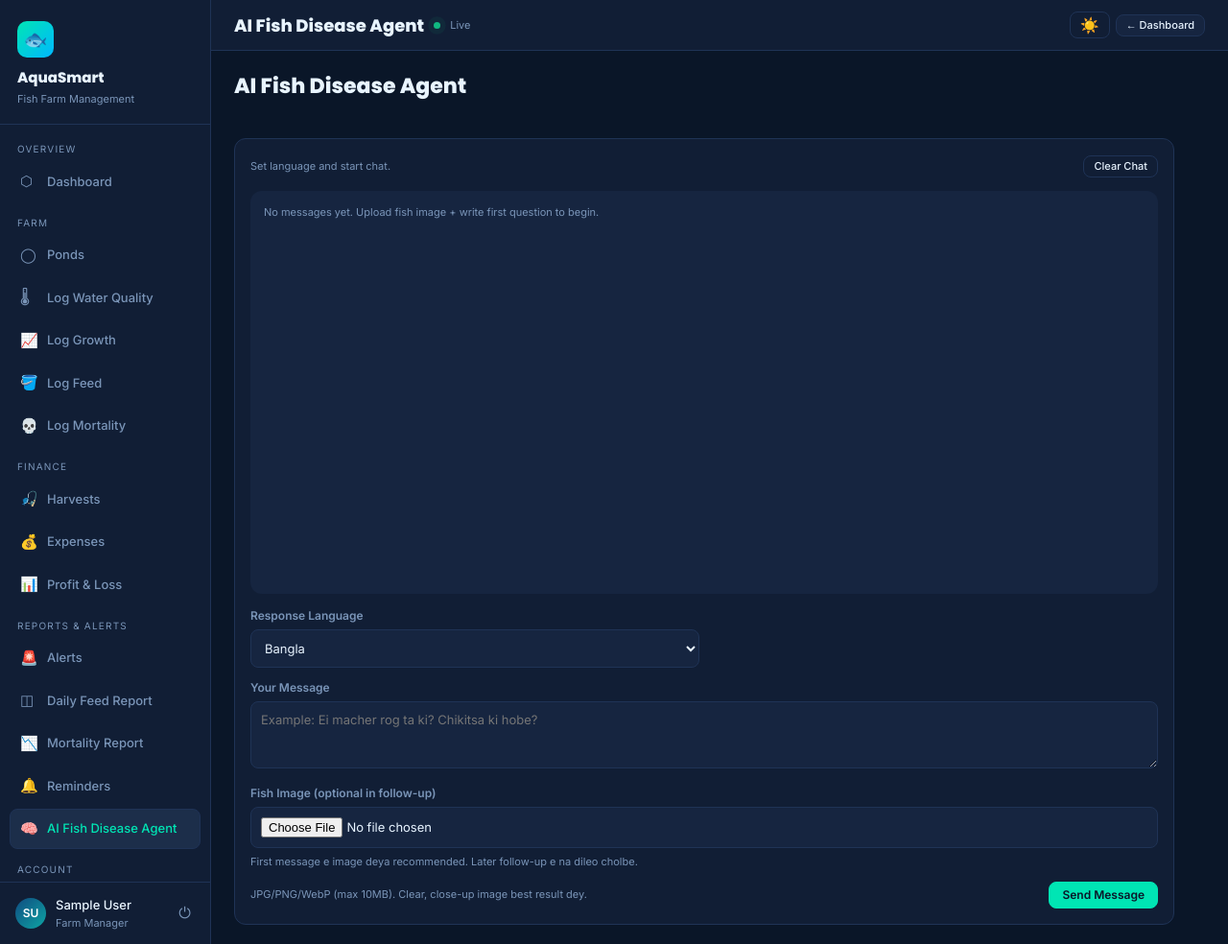
After one commit to Sadman-Devx/smart-fish-farm, a Django app: page /ai-fish-disease-agent/ in a window 1280 px wide. The commit adds this page. Shown: the whole page at 96% size. Run offline with Django 5.2, Linux system fonts and the light colour scheme; the visitor is signed in with stand-in values (Sample User, id 1); parts of the project's set-up code (start-up, migrations or seed data) failed here and were passed over.

Commit message:
add ai agent

```diff
--- a/farm/urls.py
+++ b/farm/urls.py
@@ -25,6 +25,7 @@ urlpatterns = [
     # ── Ponds & Batches ────────────────────────────────────────────────────────
     path("ponds/",                    views.pond_list,         name="pond_list"),
     path("ponds/add/",                views.pond_create,       name="pond_create"),
+    path("ponds/<int:pk>/delete/",    views.pond_delete,       name="pond_delete"),
     path("ponds/<int:pk>/",           views.pond_detail,       name="pond_detail"),
     path("batches/add/",              views.batch_create,      name="batch_create"),
     path("batches/<int:pk>/",         views.batch_detail,      name="batch_detail"),
@@ -57,4 +58,5 @@ urlpatterns = [
     path("reports/mortality/",        views.mortality_report,  name="mortality_report"),
     path("weather/refresh/",          views.refresh_weather_view, name="refresh_weather"),
     path("feeding/done/",             views.mark_feeding_done_view, name="mark_feeding_done"),
+    path("ai-fish-disease-agent/",    views.ai_fish_disease_agent, name="ai_fish_disease_agent"),
 ]
--- a/farm/views.py
+++ b/farm/views.py
@@ -35,6 +35,7 @@ Analytics additions (2026-04):
 """
 from datetime import timedelta, date
 from decimal import Decimal
+import base64
 
 from django.db.models import Avg, Sum, Count, Q
 from django.db.models.functions import TruncDate, TruncMonth
@@ -45,6 +46,8 @@ from django.shortcuts import get_object_or_404, redirect, render
 from django.utils import timezone
 from django.views.decorators.http import require_POST
 from django.contrib.auth.decorators import login_required
+import google.genai as genai
+from google.genai import types
 from .services.weather_ingest import get_weather_for_location, get_feeding_suggestion
 
 from .models import (
@@ -440,6 +443,17 @@ def pond_create(request):
 
 
 @login_required
+@require_POST
+def pond_delete(request, pk):
+    """Delete a pond belonging to the current user."""
+    pond = get_object_or_404(Pond, pk=pk, owner=request.user)
+    pond_name = pond.name
+    pond.delete()
+    messages.success(request, f"Pond '{pond_name}' deleted successfully.")
+    return redirect("farm:pond_list")
+
+
+@login_required
 def batch_create(request):
     """Create a new fish batch — only user's own ponds shown in dropdown."""
     if request.method == "POST":
@@ -454,40 +468,35 @@ def batch_create(request):
 
 
 @login_required
+@require_POST
 def batch_delete(request, pk):
-    """Delete a fish batch."""
-    if request.method == "POST":
-        from .models import FishBatch
-        batch = get_object_or_404(FishBatch, pk=pk, pond__owner=request.user)
-        batch.delete()
-        messages.success(request, "Fish batch deleted successfully.")
-        return redirect("farm:pond_list")
-    return redirect("farm:pond_list")
+    """Delete a fish batch belonging to current user."""
+    batch = get_object_or_404(FishBatch, pk=pk, pond__owner=request.user)
+    pond_pk = batch.pond_id
+    batch.delete()
+    messages.success(request, "Fish batch deleted successfully.")
+    return redirect("farm:pond_detail", pk=pond_pk)
 
 
 
 @login_required
 def batch_update(request, pk):
-    """Update a fish batch."""
-
+    """Update a fish batch belonging to current user."""
     batch = get_object_or_404(FishBatch, pk=pk, pond__owner=request.user)
 
     if request.method == "POST":
+        form = forms.FishBatchForm(request.POST, instance=batch, user=request.user)
+        if form.is_valid():
+            updated_batch = form.save()
+            messages.success(request, "Fish batch updated successfully.")
+            return redirect("farm:batch_detail", pk=updated_batch.pk)
+    else:
+        form = forms.FishBatchForm(instance=batch, user=request.user)
 
-        form = FishBatchForm(request.POST, instance=batch, user=request.user)
-        if form.is_valid():
-            form.save()
-            messages.success(request, "Fish batch updated successfully.")
-            return redirect("farm:pond_list")
-    else:
-        form = FishBatchForm(instance=batch, user=request.user)
-
-    # simple_form.html
     return render(request, "farm/simple_form.html", {
         "form": form,
         "title": "Update Fish Batch"
     })
-
 
 
 
@@ -936,7 +945,6 @@ def mortality_report(request):
 # ─────────────────────────────────────────────────────────────────────────────
 
 @login_required
-@login_required
 def weather_create(request):
     if request.method == "POST":
         form = forms.WeatherRecordForm(request.POST, user=request.user)
@@ -1096,3 +1104,162 @@ def mark_feeding_done_view(request):
             reminder.save()
             messages.success(request, "Feeding marked as done!")
     return redirect("farm:dashboard")
+
+
+@login_required
+def ai_fish_disease_agent(request):
+    """
+    Fish disease chat assistant with image + follow-up conversation support.
+    """
+    selected_language = request.session.get("fish_ai_selected_language", "bangla")
+    custom_language = request.session.get("fish_ai_custom_language", "")
+    chat_history = request.session.get("fish_ai_chat_history", [])
+    uploaded_image_data_url = request.session.get("fish_ai_image_data_url", "")
+    response_label = "Bangla"
+
+    if request.method == "POST" and request.POST.get("clear_chat") == "1":
+        for key in (
+            "fish_ai_chat_history",
+            "fish_ai_image_data_url",
+            "fish_ai_image_part",
+            "fish_ai_selected_language",
+            "fish_ai_custom_language",
+        ):
+            request.session.pop(key, None)
+        messages.success(request, "AI chat cleared.")
+        return redirect("farm:ai_fish_disease_agent")
+
+    if request.method == "POST":
+        chat_form = forms.AIFishDiseaseChatForm(request.POST, request.FILES)
+        selected_language = (request.POST.get("language") or selected_language).strip().lower()
+        custom_language = (request.POST.get("custom_language") or custom_language).strip()
+
+        if not chat_form.is_valid():
+            for _, form_errors in chat_form.errors.items():
+                for err in form_errors:
+                    messages.error(request, err)
+            return redirect("farm:ai_fish_disease_agent")
+
+        selected_language = chat_form.cleaned_data["language"]
+        custom_language = chat_form.cleaned_data["custom_language"]
+        chat_message = chat_form.cleaned_data["chat_message"]
+        uploaded_image = chat_form.cleaned_data.get("fish_image")
+
+        request.session["fish_ai_selected_language"] = selected_language
+        request.session["fish_ai_custom_language"] = custom_language
+
+        if uploaded_image:
+            image_bytes = uploaded_image.read()
+            uploaded_image_data_url = (
+                f"data:{uploaded_image.content_type};base64,"
+                f"{base64.b64encode(image_bytes).decode('utf-8')}"
+            )
+            request.session["fish_ai_image_data_url"] = uploaded_image_data_url
+            request.session["fish_ai_image_part"] = {
+                "mime_type": uploaded_image.content_type,
+                "data_b64": base64.b64encode(image_bytes).decode("utf-8"),
+            }
+        elif not uploaded_image_data_url and not chat_history:
+            messages.error(request, "Please upload a fish image to start the chat.")
+            return redirect("farm:ai_fish_disease_agent")
+
+        gemini_api_key = getattr(settings, "GEMINI_API_KEY", "")
+        if not gemini_api_key:
+            messages.error(request, "GEMINI_API_KEY is missing in your .env file.")
+            return redirect("farm:ai_fish_disease_agent")
+
+        system_instruction = (
+            "Tumi ekjon expert Fisheries Pathologist ba Macher Rog Bishashoggo AI. "
+            "User macher chobi dile seti analyze kore roger nam, karon, ebong "
+            "step-by-step chikitsa (bullet points) Banglay dibe. Bhasha shohoj hobe. "
+            "Sheshe ekti disclaimer dibe je eti AI poramorsho, dorkare upojela motsho "
+            "kormokortar kache jete."
+        )
+
+        if selected_language == "english":
+            response_language_instruction = (
+                "Write the full response in simple English."
+            )
+            response_label = "English"
+        elif selected_language == "other":
+            target_language = custom_language or "the user's requested language"
+            response_language_instruction = (
+                f"Write the full response in {target_language}. "
+                "Use simple, farmer-friendly wording."
+            )
+            response_label = target_language
+        else:
+            response_language_instruction = (
+                "Write the full response in simple Bangla."
+            )
+            response_label = "Bangla"
+
+        try:
+            client = genai.Client(api_key=gemini_api_key)
+
+            prior_chat_context = []
+            for idx, msg in enumerate(chat_history[-12:], start=1):
+                role_label = "User" if msg.get("role") == "user" else "Assistant"
+                prior_chat_context.append(f"{idx}. {role_label}: {msg.get('text', '')}")
+
+            history_text = "\n".join(prior_chat_context) if prior_chat_context else "No previous messages."
+            prompt = (
+                f"{system_instruction}\n\n"
+                f"{response_language_instruction}\n\n"
+                "This is an ongoing chat. Keep continuity with previous messages and answer follow-up questions clearly.\n\n"
+                f"Previous conversation:\n{history_text}\n\n"
+                f"User's new message:\n{chat_message}\n\n"
+                "Output format:\n"
+                "1) Sambhabyo Roger Nam\n"
+                "2) Roger Karon\n"
+                "3) Dhape Dhape Chikitsa (bullet points)\n"
+                "4) Protirodh Tips\n"
+                "5) Disclaimer (oboshshoi thakbe)\n"
+            )
+
+            image_part_obj = None
+            image_part_dict = request.session.get("fish_ai_image_part")
+            if image_part_dict:
+                image_part_obj = types.Part.from_bytes(
+                    data=base64.b64decode(image_part_dict["data_b64"]),
+                    mime_type=image_part_dict["mime_type"],
+                )
+
+            response = None
+            candidate_models = [
+                "gemini-2.0-flash",
+                "gemini-2.5-flash",
+                "gemini-flash-latest",
+            ]
+            last_error = None
+
+            for model_name in candidate_models:
+                try:
+                    response = client.models.generate_content(
+                        model=model_name,
+                        contents=[prompt, image_part_obj] if image_part_obj else [prompt],
+                    )
+                    break
+                except Exception as model_exc:
+                    last_error = model_exc
+
+            if response is None:
+                raise RuntimeError(f"All Gemini model attempts failed: {last_error}")
+            ai_response = (response.text or "").strip() or "Dukkhoito, kono uttor pawa jayni. Abar cheshta korun."
+            chat_history.append({"role": "user", "text": chat_message})
+            chat_history.append({"role": "assistant", "text": ai_response})
+            request.session["fish_ai_chat_history"] = chat_history[-20:]
+        except Exception as exc:
+            messages.error(request, f"Gemini API request failed: {exc}")
+
+    return render(
+        request,
+        "farm/ai_fish_disease_agent.html",
+        {
+            "chat_history": request.session.get("fish_ai_chat_history", []),
+            "uploaded_image_data_url": uploaded_image_data_url,
+            "selected_language": selected_language,
+            "custom_language": custom_language,
+            "response_language_label": response_label if request.session.get("fish_ai_chat_history", []) else "",
+        },
+    )
--- a/requirements.txt
+++ b/requirements.txt
@@ -8,3 +8,4 @@ djangorestframework
 python-dotenv
 django-allauth==65.3.0
 cryptography
+google-genai
--- a/smart_fish_farm/settings.py
+++ b/smart_fish_farm/settings.py
@@ -119,6 +119,10 @@ ACCOUNT_SIGNUP_FIELDS = ['email*', 'password1*', 'password2*']
 
 ACCOUNT_LOGIN_METHODS             = {'email'}
 ACCOUNT_USER_MODEL_USERNAME_FIELD = None
+# Keep legacy allauth compatibility as some environments still validate these.
+ACCOUNT_AUTHENTICATION_METHOD     = 'email'
+ACCOUNT_USERNAME_REQUIRED         = False
+ACCOUNT_EMAIL_REQUIRED            = True
 ACCOUNT_EMAIL_VERIFICATION        = 'optional'
 
 ACCOUNT_LOGIN_URL                 = '/accounts/login/'
@@ -162,6 +166,7 @@ TWILIO_TO_NUMBER    = os.environ.get("TWILIO_TO_NUMBER", "")
 # ── Weather API ────────────────────────────────────────────────────────────────
 WEATHER_API_KEY  = os.environ.get("OPENWEATHER_API_KEY", "")
 WEATHER_LOCATION = os.environ.get("OPENWEATHER_LOCATION", "Chandpur,Bangladesh")
+GEMINI_API_KEY   = os.environ.get("GEMINI_API_KEY", "")
 
 
 # ── Farm analytics defaults ────────────────────────────────────────────────────
--- a/templates/base.html
+++ b/templates/base.html
@@ -138,6 +138,10 @@
       <a href="{% url 'farm:reminder_list' %}"
          class="nav-item {% block nav_reminders %}{% endblock %}">
         <span class="nav-icon">🔔</span> Reminders
+      </a>
+      <a href="{% url 'farm:ai_fish_disease_agent' %}"
+         class="nav-item {% block nav_ai_disease %}{% endblock %}">
+        <span class="nav-icon">🧠</span> AI Fish Disease Agent
       </a>
 
       <div class="nav-section">Account</div>
--- /dev/null
+++ b/templates/farm/ai_fish_disease_agent.html
@@ -0,0 +1,145 @@
+{% extends "base.html" %}
+{% block title %}AI Fish Disease Agent{% endblock %}
+{% block topbar_title %}AI Fish Disease Agent{% endblock %}
+{% block nav_ai_disease %}active{% endblock %}
+
+{% block topbar_actions %}
+  <a href="{% url 'farm:dashboard' %}" class="btn btn-sm">← Dashboard</a>
+{% endblock %}
+
+{% block content %}
+<div class="page-header mb-16">
+  <div>
+    <h1>AI Fish Disease Agent</h1>
+  </div>
+</div>
+
+<div style="max-width: 980px; display: grid; gap: 16px;">
+  <div class="card">
+    <div class="card-body" style="display:grid; gap:14px;">
+      <div style="display:flex; justify-content:space-between; align-items:center; gap:10px; flex-wrap:wrap;">
+        <div class="fs-xs text-muted">
+          {% if response_language_label %}Current response language: {{ response_language_label }}{% else %}Set language and start chat.{% endif %}
+        </div>
+        <form method="post" style="margin:0;">
+          {% csrf_token %}
+          <input type="hidden" name="clear_chat" value="1">
+          <button type="submit" class="btn btn-outline btn-sm">Clear Chat</button>
+        </form>
+      </div>
+
+      <div style="height: 420px; overflow-y: auto; background: var(--surface2); border: 1px solid var(--line); border-radius: 12px; padding: 14px; display: grid; gap: 10px;">
+        {% if chat_history %}
+          {% for msg in chat_history %}
+            {% if msg.role == "user" %}
+              <div style="display:flex; justify-content:flex-end;">
+                <div style="max-width:75%; background: rgba(59,130,246,.22); border:1px solid rgba(59,130,246,.45); border-radius:14px 14px 4px 14px; padding:10px 12px;">
+                  <div class="fs-xs text-muted" style="margin-bottom:4px;">You</div>
+                  <div style="white-space:pre-wrap; line-height:1.5;">{{ msg.text }}</div>
+                </div>
+              </div>
+            {% else %}
+              <div style="display:flex; justify-content:flex-start;">
+                <div style="max-width:75%; background: var(--surface3); border:1px solid var(--line); border-radius:14px 14px 14px 4px; padding:10px 12px;">
+                  <div class="fs-xs text-muted" style="margin-bottom:4px;">AI Fish Doctor</div>
+                  <div style="white-space:pre-wrap; line-height:1.6;">{{ msg.text }}</div>
+                </div>
+              </div>
+            {% endif %}
+          {% endfor %}
+        {% else %}
+          <div class="fs-xs text-muted">No messages yet. Upload fish image + write first question to begin.</div>
+        {% endif %}
+      </div>
+
+      {% if uploaded_image_data_url %}
+      <div style="display:flex; align-items:center; gap:12px; background:var(--surface2); border:1px dashed var(--line); border-radius:10px; padding:8px;">
+        <img
+          src="{{ uploaded_image_data_url }}"
+          alt="Uploaded fish image"
+          style="width:70px; height:70px; object-fit:cover; border-radius:8px; border:1px solid var(--line);"
+        >
+        <div class="fs-xs text-muted">Image context saved for follow-up questions.</div>
+      </div>
+      {% endif %}
+
+      <form method="post" enctype="multipart/form-data" style="display: grid; gap: 12px;">
+        {% csrf_token %}
+        <div style="display:grid; grid-template-columns: 1fr 1fr; gap: 10px;">
+          <div>
+          <label class="form-label" for="language">Response Language</label>
+          <select
+            id="language"
+            name="language"
+            style="width: 100%; padding: 10px; border: 1px solid var(--line); border-radius: 10px; background: var(--surface2); color: var(--text);"
+          >
+            <option value="bangla" {% if selected_language|default:"bangla" == "bangla" %}selected{% endif %}>Bangla</option>
+            <option value="english" {% if selected_language == "english" %}selected{% endif %}>English</option>
+            <option value="other" {% if selected_language == "other" %}selected{% endif %}>Other Language</option>
+          </select>
+          </div>
+          <div id="custom-language-wrap" {% if selected_language != "other" %}style="display:none;"{% endif %}>
+            <label class="form-label" for="custom-language">Custom Language Name</label>
+            <input
+              id="custom-language"
+              type="text"
+              name="custom_language"
+              value="{{ custom_language }}"
+              placeholder="e.g. Hindi, Arabic, Tamil"
+              style="width: 100%; padding: 10px; border: 1px solid var(--line); border-radius: 10px; background: var(--surface2); color: var(--text);"
+            >
+          </div>
+        </div>
+
+        <div>
+          <label class="form-label" for="chat-message">Your Message</label>
+        <textarea
+            id="chat-message"
+            name="chat_message"
+            rows="3"
+            placeholder="Example: Ei macher rog ta ki? Chikitsa ki hobe?"
+            style="width: 100%; padding: 10px; border: 1px solid var(--line); border-radius: 10px; background: var(--surface2); color: var(--text); resize: vertical;"
+          required
+          ></textarea>
+        </div>
+
+        <div>
+          <label class="form-label" for="fish-image">Fish Image (optional in follow-up)</label>
+          <input
+            id="fish-image"
+            type="file"
+            name="fish_image"
+            accept="image/*"
+            style="width: 100%; padding: 10px; border: 1px solid var(--line); border-radius: 10px; background: var(--surface2); color: var(--text);"
+          >
+          <div class="form-text" style="margin-top: 6px;">
+            First message e image deya recommended. Later follow-up e na dileo cholbe.
+          </div>
+        </div>
+
+        <div style="display: flex; gap: 10px; align-items: center; justify-content: space-between; flex-wrap: wrap;">
+          <span class="fs-xs text-muted">JPG/PNG/WebP (max 10MB). Clear, close-up image best result dey.</span>
+          <button type="submit" class="btn btn-accent">Send Message</button>
+        </div>
+      </form>
+    </div>
+  </div>
+</div>
+{% endblock %}
+
+{% block extra_scripts %}
+<script>
+  (function () {
+    var languageSelect = document.getElementById("language");
+    var customWrap = document.getElementById("custom-language-wrap");
+    if (!languageSelect || !customWrap) return;
+
+    function syncCustomLanguageField() {
+      customWrap.style.display = languageSelect.value === "other" ? "block" : "none";
+    }
+
+    languageSelect.addEventListener("change", syncCustomLanguageField);
+    syncCustomLanguageField();
+  })();
+</script>
+{% endblock %}
--- a/templates/farm/batch_detail.html
+++ b/templates/farm/batch_detail.html
@@ -5,6 +5,7 @@
 {% block topbar_actions %}
   <a href="{% url 'farm:pond_detail' batch.pond.pk %}" class="btn btn-sm">← {{ batch.pond.name }}</a>
   {% if request.user.is_authenticated %}
+    <a href="{% url 'farm:batch_create' %}" class="btn btn-accent btn-sm">+ Add Batch</a>
     <a href="{% url 'farm:batch_update' batch.pk %}" class="btn btn-sm btn-outline" title="Edit Batch Details">✏️ Edit</a>
     <a href="{% url 'farm:weather_create' %}" class="btn btn-sm">+ Weather</a>
     <a href="{% url 'farm:growth_create' %}"  class="btn btn-sm">+ Growth</a>
```
Also changed, not shown: farm/forms.py (+51 -0 lines), templates/farm/pond_detail.html (+7 -1 lines), templates/farm/pond_list.html (+14 -3 lines), 1 other file.
